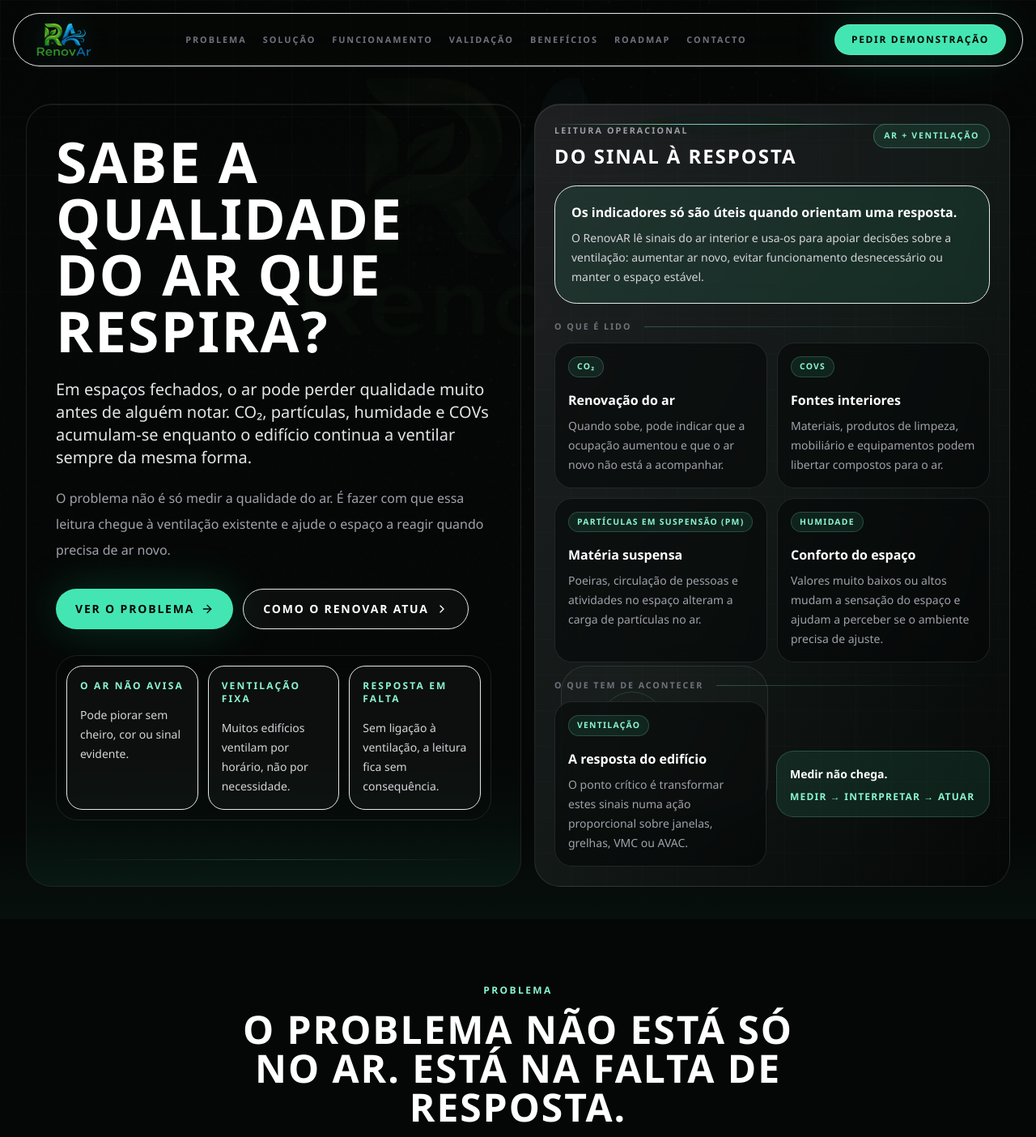
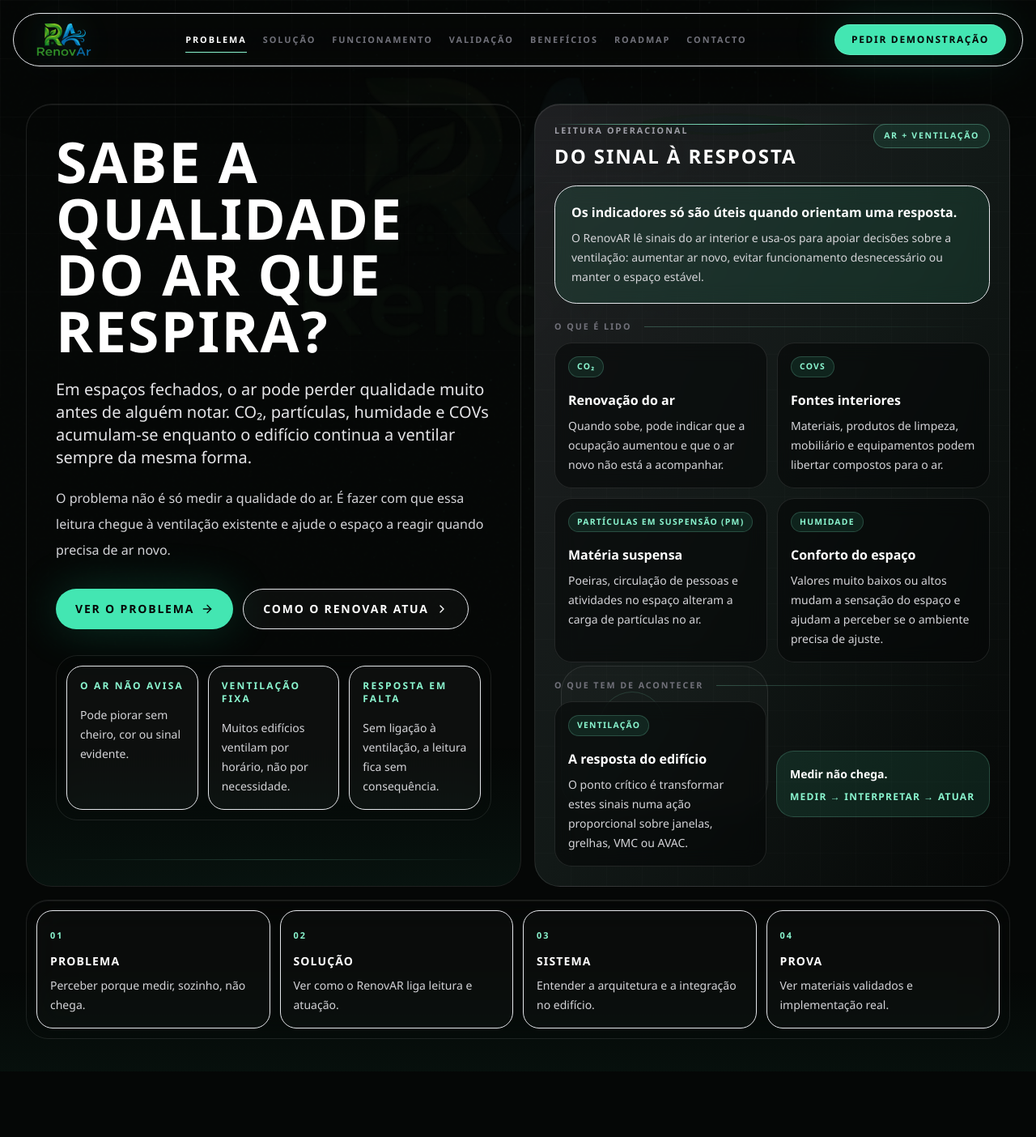
Before and after one commit to Stardust-Systems-Lda/Website, a React (Vite) app: page / in a window 1280 px wide. Shown: the top 1404 px of the page at 81% size. Built offline with nearby package versions, Linux system fonts and the light colour scheme.

Commit message:
Improve navigation and readability

```diff
--- a/src/App.tsx
+++ b/src/App.tsx
@@ -47,6 +47,8 @@ const navItems: LinkItem[] = [
   ['Contacto', '#contacto'],
 ];
 
+const trackedSectionIds = navItems.map(([, href]) => href.slice(1));
+
 const footerGroups = [
   {
     title: 'Produto',
@@ -80,6 +82,33 @@ const heroProblemCards = [
   {
     title: 'Resposta em falta',
     description: 'Sem ligação à ventilação, a leitura fica sem consequência.',
+  },
+];
+
+const quickPathItems = [
+  {
+    label: '01',
+    title: 'Problema',
+    text: 'Perceber porque medir, sozinho, não chega.',
+    href: '#problema',
+  },
+  {
+    label: '02',
+    title: 'Solução',
+    text: 'Ver como o RenovAR liga leitura e atuação.',
+    href: '#solucao',
+  },
+  {
+    label: '03',
+    title: 'Sistema',
+    text: 'Entender a arquitetura e a integração no edifício.',
+    href: '#funcionamento',
+  },
+  {
+    label: '04',
+    title: 'Prova',
+    text: 'Ver materiais validados e implementação real.',
+    href: '#validacao',
   },
 ];
 
@@ -392,14 +421,18 @@ const realWorldImages = [
 
 function App() {
   const [menuOpen, setMenuOpen] = useState(false);
+  const activeSection = useActiveSection(trackedSectionIds);
 
   return (
     <div className="renovar-shell min-h-screen bg-graphite-950 text-white">
+      <a href="#conteudo" className="skip-link">
+        Saltar para o conteúdo
+      </a>
       <ScrollProgress />
       <div className="renovar-dot-field" aria-hidden="true" />
-      <Header menuOpen={menuOpen} setMenuOpen={setMenuOpen} />
-
-      <main className="relative z-10">
+      <Header menuOpen={menuOpen} setMenuOpen={setMenuOpen} activeSection={activeSection} />
+
+      <main id="conteudo" className="relative z-10">
         <HeroProblem />
         <ProblemSection />
         <ImpactSection />
@@ -419,6 +452,39 @@ function App() {
   );
 }
 
+function useActiveSection(sectionIds: string[]) {
+  const [activeSection, setActiveSection] = useState(sectionIds[0] ?? '');
+
+  useEffect(() => {
+    const sections = sectionIds
+      .map((id) => document.getElementById(id))
+      .filter((section): section is HTMLElement => Boolean(section));
+
+    if (sections.length === 0) {
+      return undefined;
+    }
+
+    const observer = new IntersectionObserver(
+      (entries) => {
+        const visibleEntry = entries.find((entry) => entry.isIntersecting);
+        if (visibleEntry?.target.id) {
+          setActiveSection(visibleEntry.target.id);
+        }
+      },
+      {
+        rootMargin: '-28% 0px -56% 0px',
+        threshold: 0,
+      },
+    );
+
+    sections.forEach((section) => observer.observe(section));
+
+    return () => observer.disconnect();
+  }, [sectionIds]);
+
+  return activeSection;
+}
+
 function ScrollProgress() {
   const [progress, setProgress] = useState(0);
 
@@ -450,9 +516,11 @@ function ScrollProgress() {
 function Header({
   menuOpen,
   setMenuOpen,
+  activeSection,
 }: {
   menuOpen: boolean;
   setMenuOpen: (value: boolean) => void;
+  activeSection: string;
 }) {
   return (
     <header className="fixed left-0 right-0 top-0 z-50 px-4 pt-4">
@@ -470,16 +538,27 @@ function Header({
         </a>
 
         <nav aria-label="Navegação principal" className="hidden items-center gap-5 lg:flex">
-          {navItems.map(([label, href]) => (
+          {navItems.map(([label, href]) => {
+            const isActive = activeSection === href.slice(1);
+
+            return (
               <a
                 key={href}
                 href={href}
-              className="group relative rounded-full text-[0.68rem] font-bold uppercase tracking-[0.18em] text-zinc-500 transition hover:text-air-300 focus-visible:outline-none focus-visible:ring-2 focus-visible:ring-air-400 focus-visible:ring-offset-4 focus-visible:ring-offset-graphite-950"
+                aria-current={isActive ? 'location' : undefined}
+                className={`group relative rounded-full text-[0.68rem] font-bold uppercase tracking-[0.18em] transition focus-visible:outline-none focus-visible:ring-2 focus-visible:ring-air-400 focus-visible:ring-offset-4 focus-visible:ring-offset-graphite-950 ${
+                  isActive ? 'text-white' : 'text-zinc-500 hover:text-air-300'
+                }`}
               >
                 {label}
-              <span className="absolute -bottom-2 left-0 h-px w-0 bg-air-300 transition-all duration-300 group-hover:w-full" />
+                <span
+                  className={`absolute -bottom-2 left-0 h-px bg-air-300 transition-all duration-300 group-hover:w-full ${
+                    isActive ? 'w-full' : 'w-0'
+                  }`}
+                />
               </a>
-          ))}
+            );
+          })}
         </nav>
 
         <div className="hidden items-center gap-3 lg:flex">
@@ -509,16 +588,25 @@ function Header({
           className="mx-auto mt-3 max-w-7xl rounded-[1.75rem] border border-white/12 bg-graphite-900/96 px-5 py-5 shadow-2xl backdrop-blur-2xl lg:hidden"
         >
           <nav className="mx-auto grid max-w-7xl gap-2" aria-label="Navegação móvel">
-            {navItems.map(([label, href]) => (
+            {navItems.map(([label, href]) => {
+              const isActive = activeSection === href.slice(1);
+
+              return (
                 <a
                   key={href}
                   href={href}
+                  aria-current={isActive ? 'location' : undefined}
                   onClick={() => setMenuOpen(false)}
-                className="rounded-2xl border border-white/8 bg-white/[0.03] px-4 py-3 text-sm font-medium uppercase tracking-[0.14em] text-zinc-300 transition hover:border-air-300/40 hover:text-white focus-visible:outline-none focus-visible:ring-2 focus-visible:ring-air-400"
+                  className={`rounded-2xl border px-4 py-3 text-sm font-medium uppercase tracking-[0.14em] transition focus-visible:outline-none focus-visible:ring-2 focus-visible:ring-air-400 ${
+                    isActive
+                      ? 'border-air-300/35 bg-air-400/10 text-white'
+                      : 'border-white/8 bg-white/[0.03] text-zinc-300 hover:border-air-300/40 hover:text-white'
+                  }`}
                 >
                   {label}
                 </a>
-            ))}
+              );
+            })}
             <a
               href="#contacto"
               onClick={() => setMenuOpen(false)}
@@ -558,7 +646,7 @@ function HeroProblem() {
                 CO₂, partículas, humidade e COVs acumulam-se enquanto o edifício continua a
                 ventilar sempre da mesma forma.
               </p>
-              <p className="mt-5 max-w-2xl text-base leading-8 text-zinc-400">
+              <p className="mt-5 max-w-2xl text-base leading-8 text-zinc-300">
                 O problema não é só medir a qualidade do ar. É fazer com que essa leitura chegue à
                 ventilação existente e ajude o espaço a reagir quando precisa de ar novo.
               </p>
@@ -602,7 +690,37 @@ function HeroProblem() {
 
         <DiagnosticPanel />
       </div>
+      <QuickPath />
     </section>
+  );
+}
+
+function QuickPath() {
+  return (
+    <nav
+      aria-label="Percurso recomendado na página"
+      className="relative z-10 mx-auto mt-4 max-w-7xl rounded-[1.7rem] border border-white/10 bg-graphite-950/58 p-3 shadow-insetline backdrop-blur-xl"
+    >
+      <div className="grid gap-3 md:grid-cols-4">
+        {quickPathItems.map((item) => (
+          <a
+            key={item.href}
+            href={item.href}
+            className="group rounded-[1.25rem] border border-white/8 bg-white/[0.025] p-4 transition hover:-translate-y-0.5 hover:border-air-300/35 hover:bg-white/[0.055] focus-visible:outline-none focus-visible:ring-2 focus-visible:ring-air-400"
+          >
+            <span className="text-[0.68rem] font-bold uppercase tracking-[0.18em] text-air-300">
+              {item.label}
+            </span>
+            <span className="mt-3 block text-sm font-semibold uppercase tracking-[0.08em] text-white">
+              {item.title}
+            </span>
+            <span className="mt-2 block text-sm leading-6 text-zinc-300">
+              {item.text}
+            </span>
+          </a>
+        ))}
+      </div>
+    </nav>
   );
 }
 
@@ -665,7 +783,7 @@ function DiagnosticPanel() {
                   </span>
                 </div>
                 <p className="mt-4 text-base font-semibold text-white">{parameter.title}</p>
-                <p className="mt-2 text-sm leading-6 text-zinc-400">{parameter.description}</p>
+                <p className="mt-2 text-sm leading-6 text-zinc-300">{parameter.description}</p>
               </div>
             ))}
           </div>
@@ -689,7 +807,7 @@ function DiagnosticPanel() {
                 </span>
               </div>
               <p className="mt-4 text-base font-semibold text-white">{ventilationSignal.title}</p>
-              <p className="mt-2 text-sm leading-6 text-zinc-400">{ventilationSignal.description}</p>
+              <p className="mt-2 text-sm leading-6 text-zinc-300">{ventilationSignal.description}</p>
             </div>
             <div className="rounded-[1.35rem] border border-air-300/20 bg-air-400/10 p-4 lg:min-w-[16.5rem]">
               <p className="text-sm font-semibold leading-6 text-white">Medir não chega.</p>
@@ -724,7 +842,7 @@ function SectionHeader({
       >
         {title}
       </h2>
-      {text && <p className="mt-5 text-base leading-8 text-zinc-400 sm:text-lg">{text}</p>}
+      {text && <p className="mt-5 text-base leading-8 text-zinc-300 sm:text-lg">{text}</p>}
     </div>
   );
 }
@@ -1269,7 +1387,7 @@ function DashboardPreview() {
                 <h3 className="mt-4 max-w-xl text-2xl font-semibold uppercase leading-tight tracking-[0.07em] text-white sm:text-3xl">
                   A interface não é o produto todo. É a forma de o edifício ganhar contexto.
                 </h3>
-                <p className="mt-5 text-sm leading-7 text-zinc-400">
+                <p className="mt-5 text-sm leading-7 text-zinc-300">
                   Esta secção é uma representação de produto e interoperabilidade, não uma análise
                   em tempo real. Mostra como o RenovAR pode organizar sinais e sistemas diferentes
                   sem reduzir tudo a um ecrã de números.
@@ -1284,7 +1402,7 @@ function DashboardPreview() {
                     </span>
                     <div>
                       <p className="text-sm font-semibold text-white">{item.title}</p>
-                      <p className="mt-1 text-sm leading-6 text-zinc-500">{item.description}</p>
+                      <p className="mt-1 text-sm leading-6 text-zinc-400">{item.description}</p>
                     </div>
                   </div>
                 ))}
@@ -1349,7 +1467,7 @@ function DashboardPreview() {
                           </span>
                         </div>
                         <h4 className="text-base font-semibold text-white">{title}</h4>
-                        <p className="mt-2 text-sm leading-6 text-zinc-400">{description}</p>
+                        <p className="mt-2 text-sm leading-6 text-zinc-300">{description}</p>
                       </article>
                     ))}
                   </div>
--- a/src/index.css
+++ b/src/index.css
@@ -29,6 +29,8 @@ body {
     radial-gradient(circle at 80% 18%, rgba(138, 245, 207, 0.08), transparent 30rem),
     #050706;
   color: #f5f7f2;
+  text-rendering: optimizeLegibility;
+  -webkit-font-smoothing: antialiased;
 }
 
 button,
@@ -80,6 +82,28 @@ a {
   background: linear-gradient(90deg, rgba(67, 230, 178, 0.2), rgba(138, 245, 207, 0.95));
   box-shadow: 0 0 18px rgba(67, 230, 178, 0.4);
   transition: width 120ms linear;
+}
+
+.skip-link {
+  position: fixed;
+  top: 1rem;
+  left: 1rem;
+  z-index: 90;
+  transform: translateY(-150%);
+  border: 1px solid rgba(138, 245, 207, 0.45);
+  border-radius: 999px;
+  background: #050706;
+  color: #ffffff;
+  padding: 0.75rem 1rem;
+  font-size: 0.875rem;
+  font-weight: 700;
+  transition: transform 180ms ease;
+}
+
+.skip-link:focus {
+  transform: translateY(0);
+  outline: 2px solid rgba(138, 245, 207, 0.9);
+  outline-offset: 3px;
 }
 
 .renovar-dot-field {
```
Lines whose indentation alone changed are shown as unchanged.
